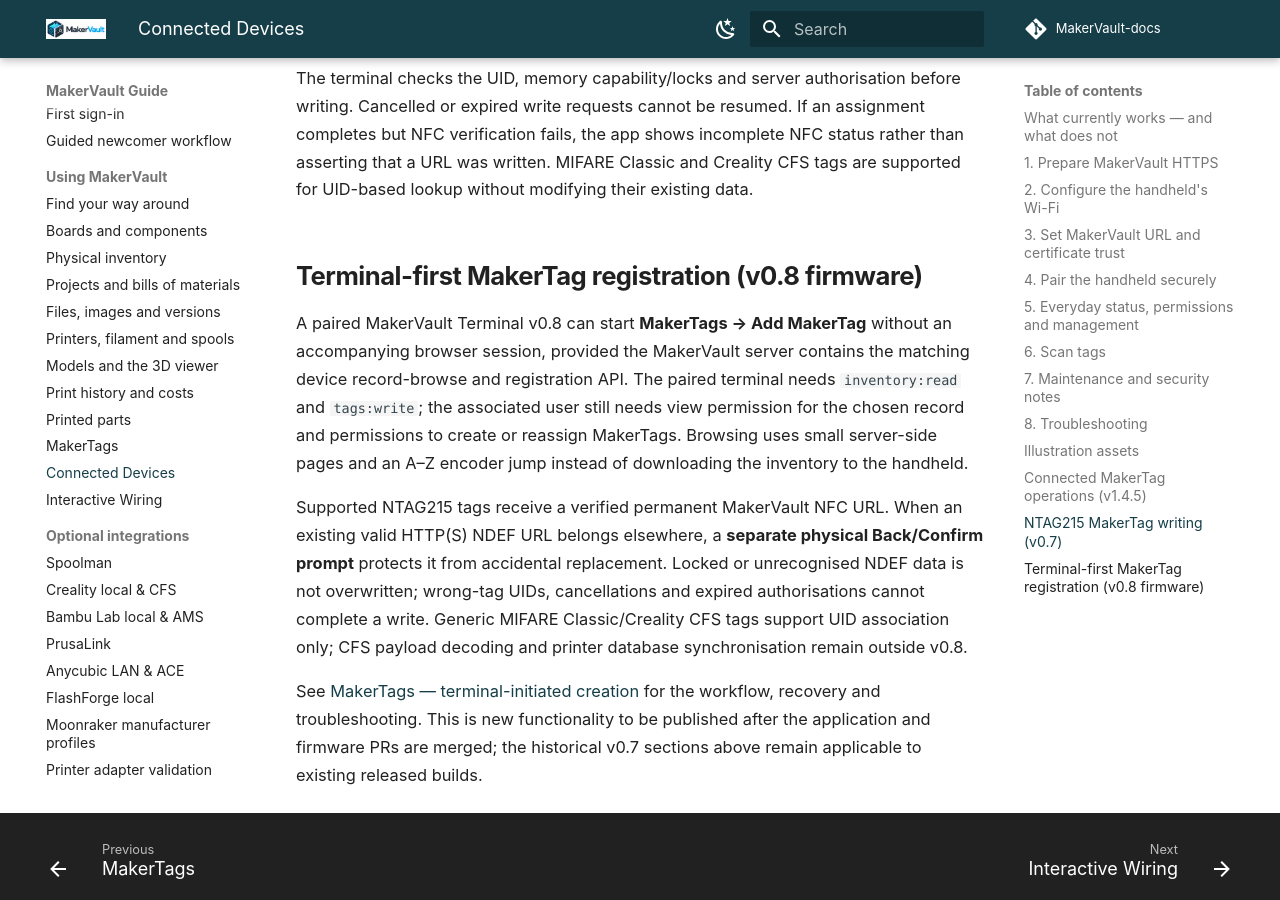
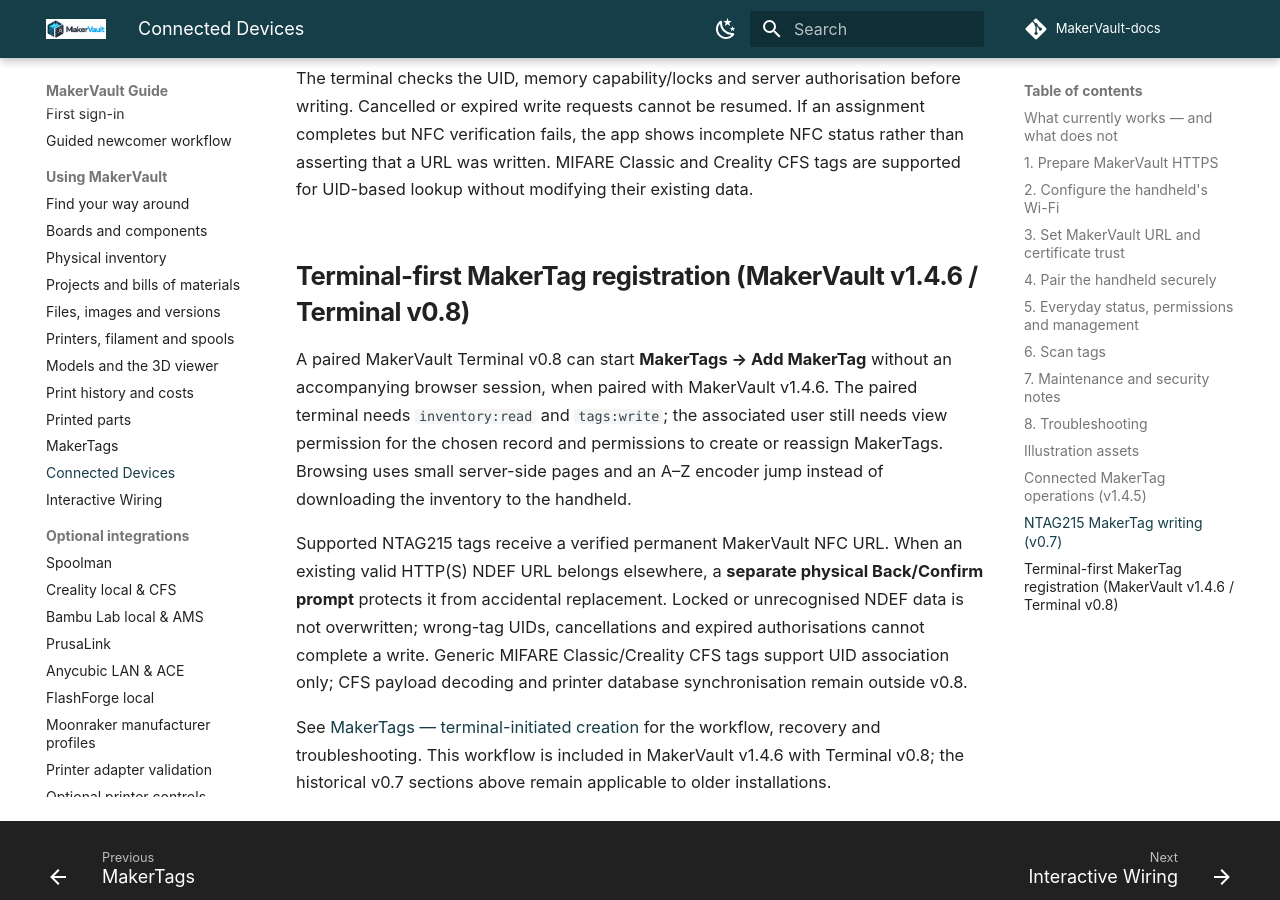
Before and after one commit to gavrd7/MakerVault-docs, an MkDocs documentation site: the page built from docs/guide/using/connected-devices.md, in a window 1280 px wide and 900 px high, scrolled down 14589 px. Built offline with MkDocs 1.6.1 and Material for MkDocs 9.7.7, drawn with Linux system fonts in a browser that asks for light colours; comment, search, counter and statistics services are not loaded.

Commit message:
docs: align current MakerVault v1.4.6 and Terminal v0.8 guidance

```diff
--- a/docs/guide/using/connected-devices.md
+++ b/docs/guide/using/connected-devices.md
@@ -171,10 +171,10 @@
 
 The terminal checks the UID, memory capability/locks and server authorisation before writing. Cancelled or expired write requests cannot be resumed. If an assignment completes but NFC verification fails, the app shows incomplete NFC status rather than asserting that a URL was written. MIFARE Classic and Creality CFS tags are supported for UID-based lookup without modifying their existing data.
 
-## Terminal-first MakerTag registration (v0.8 firmware)
+## Terminal-first MakerTag registration (MakerVault v1.4.6 / Terminal v0.8)
 
-A paired MakerVault Terminal v0.8 can start **MakerTags → Add MakerTag** without an accompanying browser session, provided the MakerVault server contains the matching device record-browse and registration API. The paired terminal needs `inventory:read` and `tags:write`; the associated user still needs view permission for the chosen record and permissions to create or reassign MakerTags. Browsing uses small server-side pages and an A–Z encoder jump instead of downloading the inventory to the handheld.
+A paired MakerVault Terminal v0.8 can start **MakerTags → Add MakerTag** without an accompanying browser session, when paired with MakerVault v1.4.6. The paired terminal needs `inventory:read` and `tags:write`; the associated user still needs view permission for the chosen record and permissions to create or reassign MakerTags. Browsing uses small server-side pages and an A–Z encoder jump instead of downloading the inventory to the handheld.
 
 Supported NTAG215 tags receive a verified permanent MakerVault NFC URL. When an existing valid HTTP(S) NDEF URL belongs elsewhere, a **separate physical Back/Confirm prompt** protects it from accidental replacement. Locked or unrecognised NDEF data is not overwritten; wrong-tag UIDs, cancellations and expired authorisations cannot complete a write. Generic MIFARE Classic/Creality CFS tags support UID association only; CFS payload decoding and printer database synchronisation remain outside v0.8.
 
-See [MakerTags — terminal-initiated creation](maker-tags.md#terminal-initiated-makertag-creation-firmware-v08) for the workflow, recovery and troubleshooting. This is new functionality to be published after the application and firmware PRs are merged; the historical v0.7 sections above remain applicable to existing released builds.
+See [MakerTags — terminal-initiated creation](maker-tags.md#terminal-initiated-makertag-creation-firmware-v08) for the workflow, recovery and troubleshooting. This workflow is included in MakerVault v1.4.6 with Terminal v0.8; the historical v0.7 sections above remain applicable to older installations.
```
